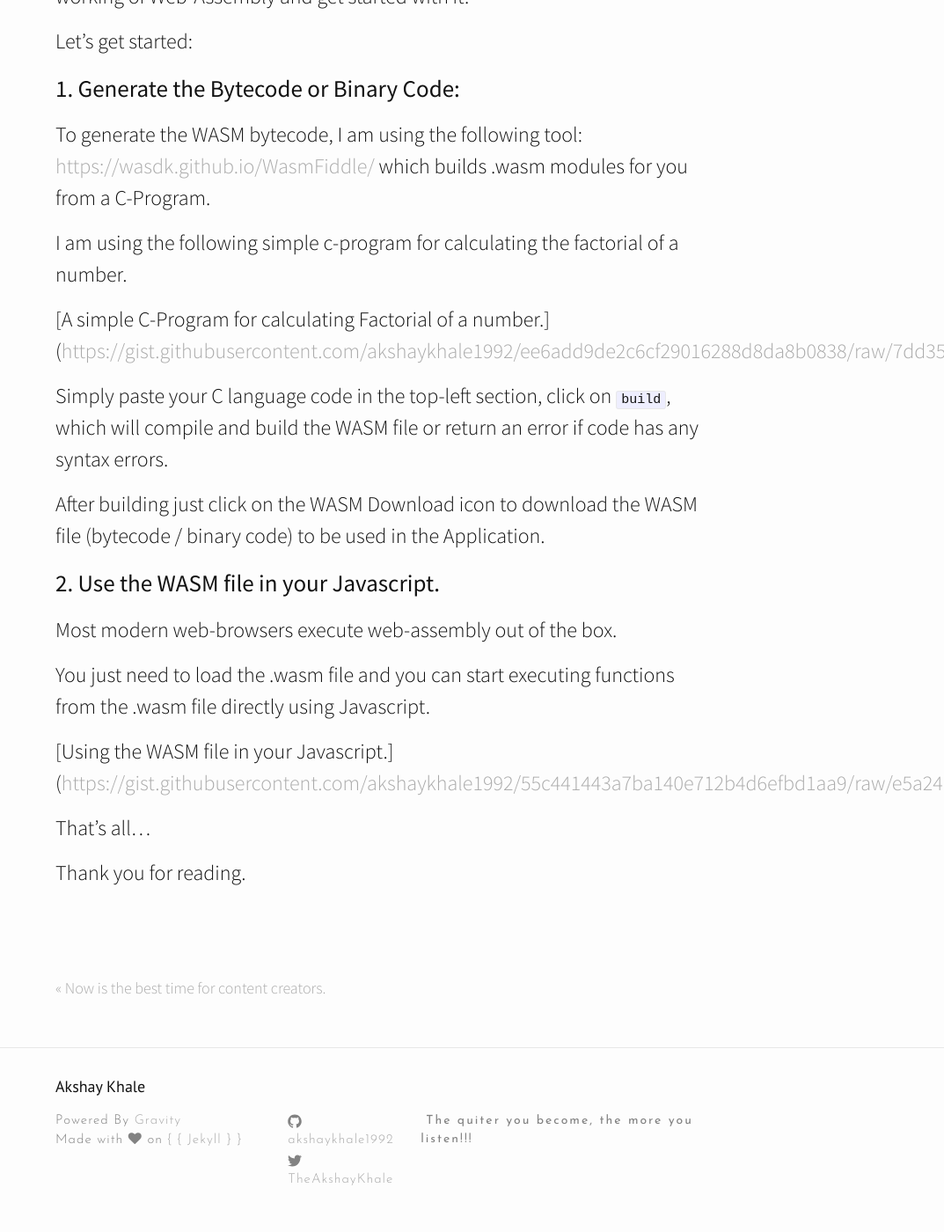
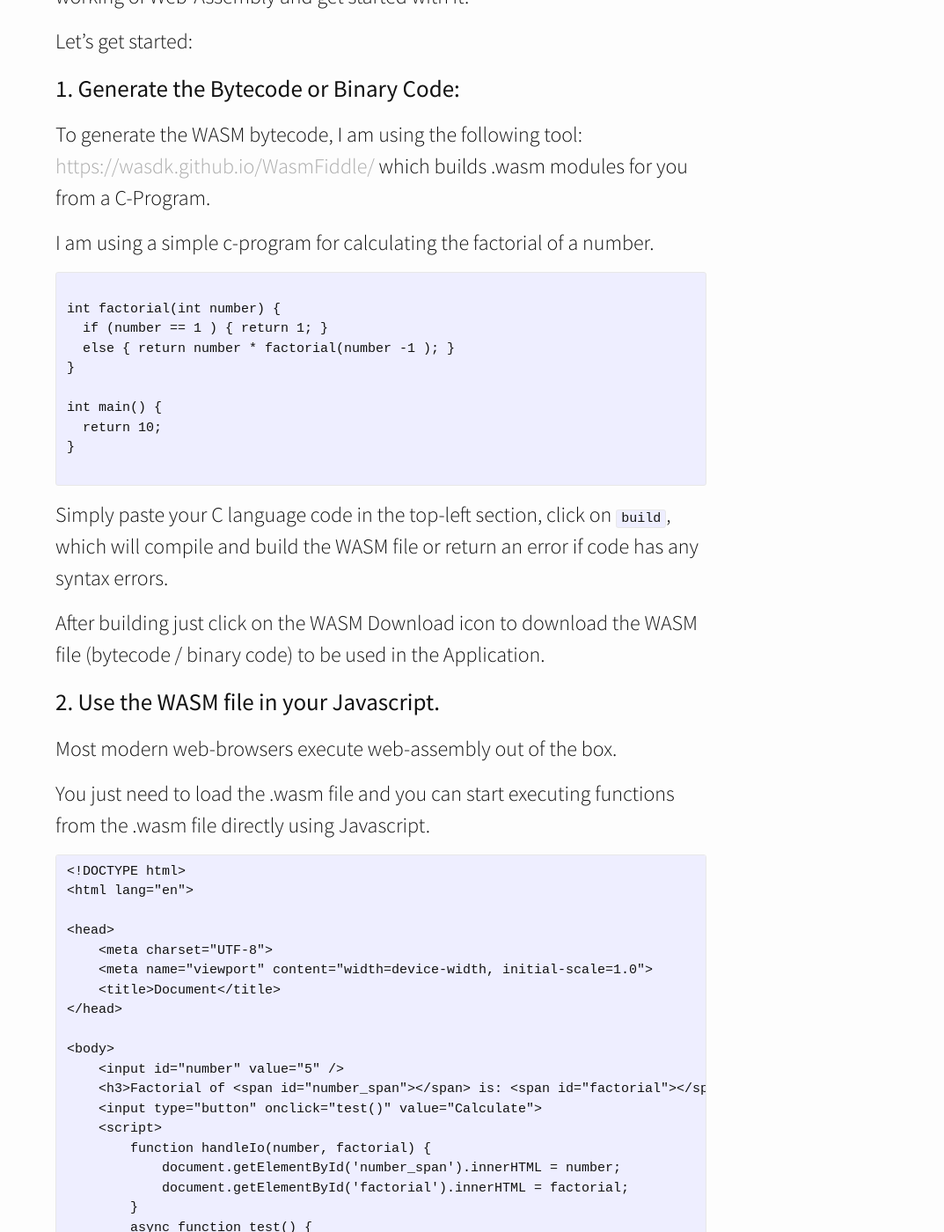
Before and after one commit to akshaykhale1992/akshaykhale1992.github.io, a Jekyll site: the page built from _posts/2020-03-20-hello-world-with-web-assembly.md, in a window 1280 px wide and 1400 px high, scrolled down 929 px. Shown: the whole window at 88% size, without its empty margins (207-1280 px from the left). Built offline with Jekyll 4.4.1, drawn with Linux system fonts in a browser that asks for light colours; nearby versions of some CDN libraries; some of the changed text lies outside the part shown.

Commit message:
Update from Forestry.io Akshay Khale updated _posts/2020-03-20-hello-world-with-web-assembly.md

```diff
--- a/_posts/2020-03-20-hello-world-with-web-assembly.md
+++ b/_posts/2020-03-20-hello-world-with-web-assembly.md
@@ -20,9 +20,20 @@ Let’s get started:
 
 To generate the WASM bytecode, I am using the following tool: [https://wasdk.github.io/WasmFiddle/](https://wasdk.github.io/WasmFiddle/ "https://wasdk.github.io/WasmFiddle/") which builds .wasm modules for you from a C-Program.
 
-I am using the following simple c-program for calculating the factorial of a number.
+I am using a simple c-program for calculating the factorial of a number.
 
-\[A simple C-Program for calculating Factorial of a number.\]([https://gist.githubusercontent.com/akshaykhale1992/ee6add9de2c6cf29016288d8da8b0838/raw/7dd350351c422bf2cdd3de9247d561f42c822867/factorial.c](https://gist.githubusercontent.com/akshaykhale1992/ee6add9de2c6cf29016288d8da8b0838/raw/7dd350351c422bf2cdd3de9247d561f42c822867/factorial.c "https://gist.githubusercontent.com/akshaykhale1992/ee6add9de2c6cf29016288d8da8b0838/raw/7dd350351c422bf2cdd3de9247d561f42c822867/factorial.c"))
+<pre>
+
+int factorial(int number) {
+  if (number == 1 ) { return 1; }
+  else { return number * factorial(number -1 ); }
+}
+
+int main() {
+  return 10;
+}
+
+</pre>
 
 Simply paste your C language code in the top-left section, click on `build`, which will compile and build the WASM file or return an error if code has any syntax errors.
 
@@ -34,7 +45,39 @@ Most modern web-browsers execute web-assembly out of the box.
 
 You just need to load the .wasm file and you can start executing functions from the .wasm file directly using Javascript.
 
-\[Using the WASM file in your Javascript.\] ([https://gist.githubusercontent.com/akshaykhale1992/55c441443a7ba140e712b4d6efbd1aa9/raw/e5a24d1c59c059f7210f48b52039d2f86e917267/index.html](https://gist.githubusercontent.com/akshaykhale1992/55c441443a7ba140e712b4d6efbd1aa9/raw/e5a24d1c59c059f7210f48b52039d2f86e917267/index.html "https://gist.githubusercontent.com/akshaykhale1992/55c441443a7ba140e712b4d6efbd1aa9/raw/e5a24d1c59c059f7210f48b52039d2f86e917267/index.html"))
+    <!DOCTYPE html>
+    <html lang="en">
+
+    <head>
+        <meta charset="UTF-8">
+        <meta name="viewport" content="width=device-width, initial-scale=1.0">
+        <title>Document</title>
+    </head>
+
+    <body>
+        <input id="number" value="5" />
+        <h3>Factorial of <span id="number_span"></span> is: <span id="factorial"></span></h3>
+        <input type="button" onclick="test()" value="Calculate">
+        <script>
+            function handleIo(number, factorial) {
+                document.getElementById('number_span').innerHTML = number;
+                document.getElementById('factorial').innerHTML = factorial;
+            }
+            async function test() {
+                const response = await fetch("program.wasm");
+                const buffer = await response.arrayBuffer();
+                const obj = await WebAssembly.instantiate(buffer);
+                let number = document.getElementById('number').value;
+                let factorial = obj.instance.exports.factorial(number);
+                handleIo(number, factorial);
+            }
+            test();
+        </script>
+    </body>
+
+    </html>
+
+</pre>
 
 That’s all…
 
```
